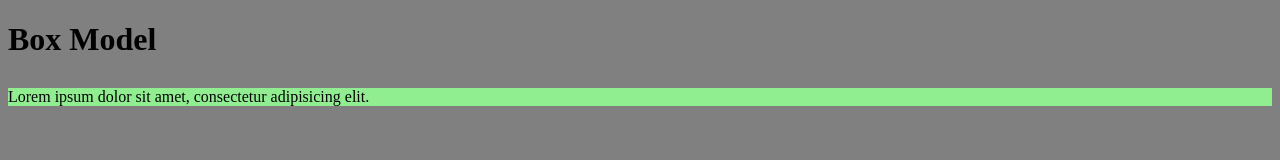
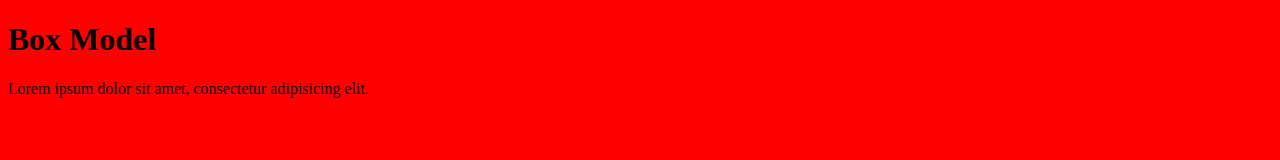
Before and after one commit to Gr1g0r1i/How2Git, a plain HTML site: page index.html in a window 1280 px wide. Drawn offline with Linux system fonts and the light colour scheme.

Commit message:
Update index.html

```diff
--- a/index.html
+++ b/index.html
@@ -3,24 +3,7 @@
 <head>
 <meta charset="utf-8">
 <title>The Box Model</title>
-<style>
-
-body {
-  background-color: gray;
-}
-
-#box {
-  background-color: blue;
-}
-#content {
-  background-color: #90EE90; /*green*/
-}
-
-h1 {
-  margin-bottom: 30px;
-}
-
-</style>
+<link rel="stylesheet" href="style.css">
 </head>
 <body>
 
```
